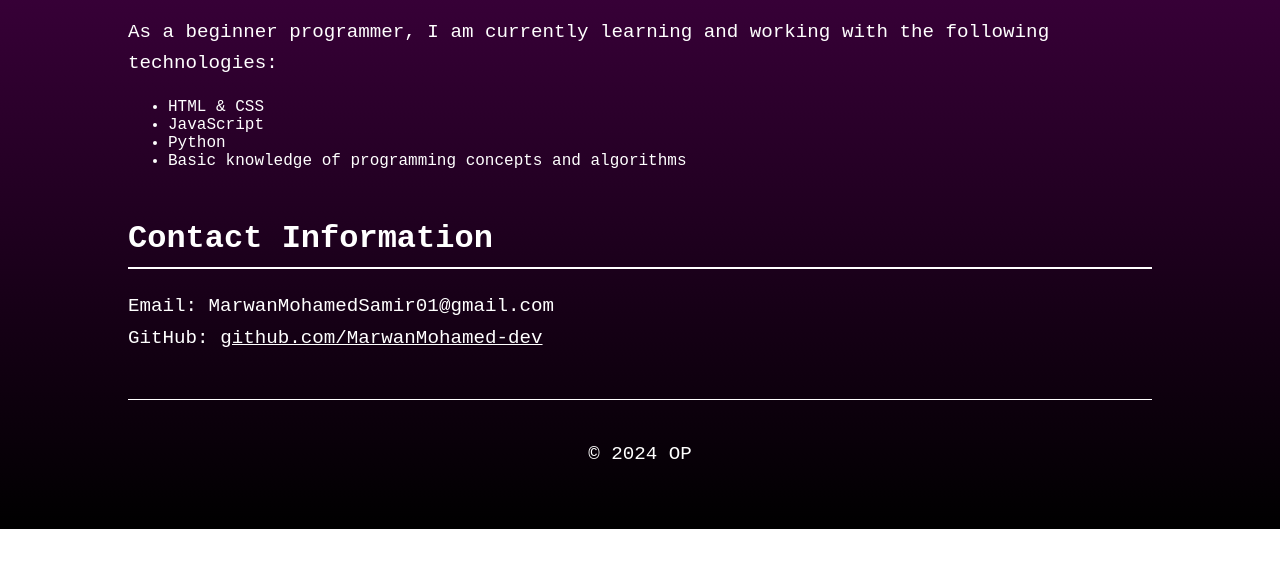
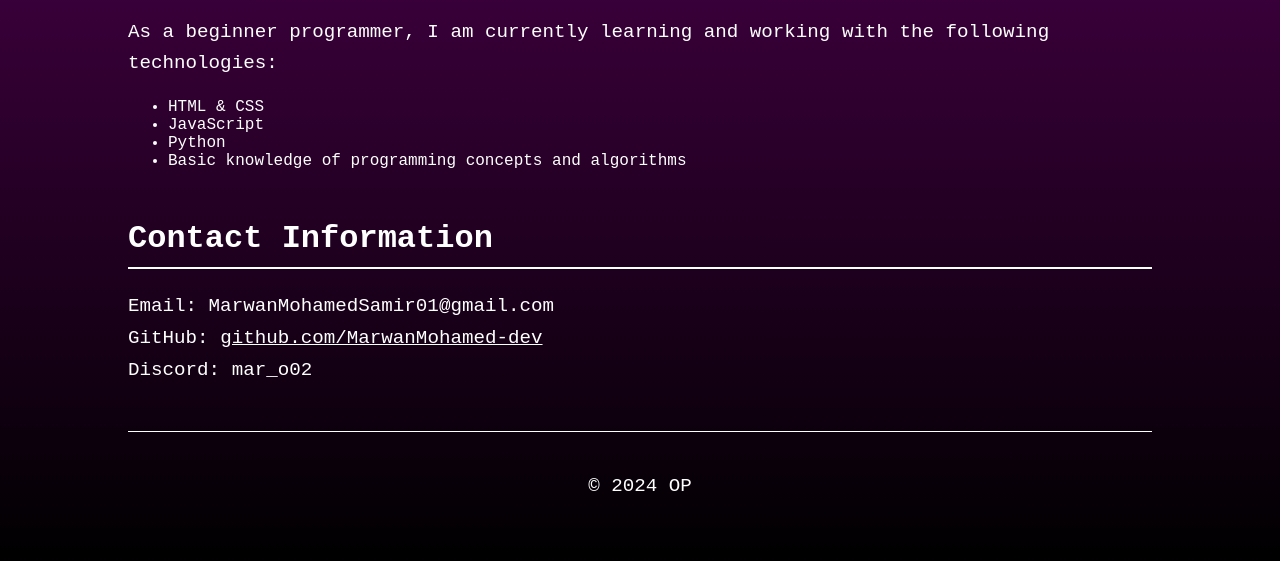
Before and after one commit to MarwanMohamed-dev/MarwanMohamed-dev.github.io, a plain HTML site: page index.html in a window 1280 px wide. Shown: the part 711-1272 px from the top of the page. Before the commit the page ends 1240 px from the top, so only its background shows below. Drawn offline with Linux system fonts and the light colour scheme.

Commit message:
Update index.html

```diff
--- a/index.html
+++ b/index.html
@@ -82,6 +82,7 @@
             <ul class="contact-info">
                 <li>Email: MarwanMohamedSamir01@gmail.com</li>
                 <li>GitHub: <a href="https://github.com/MarwanMohamed-dev" style="color: #fff;">github.com/MarwanMohamed-dev</a></li>
+                <li>Discord: mar_o02</li>
             </ul>
         </section>
         <footer>
```
